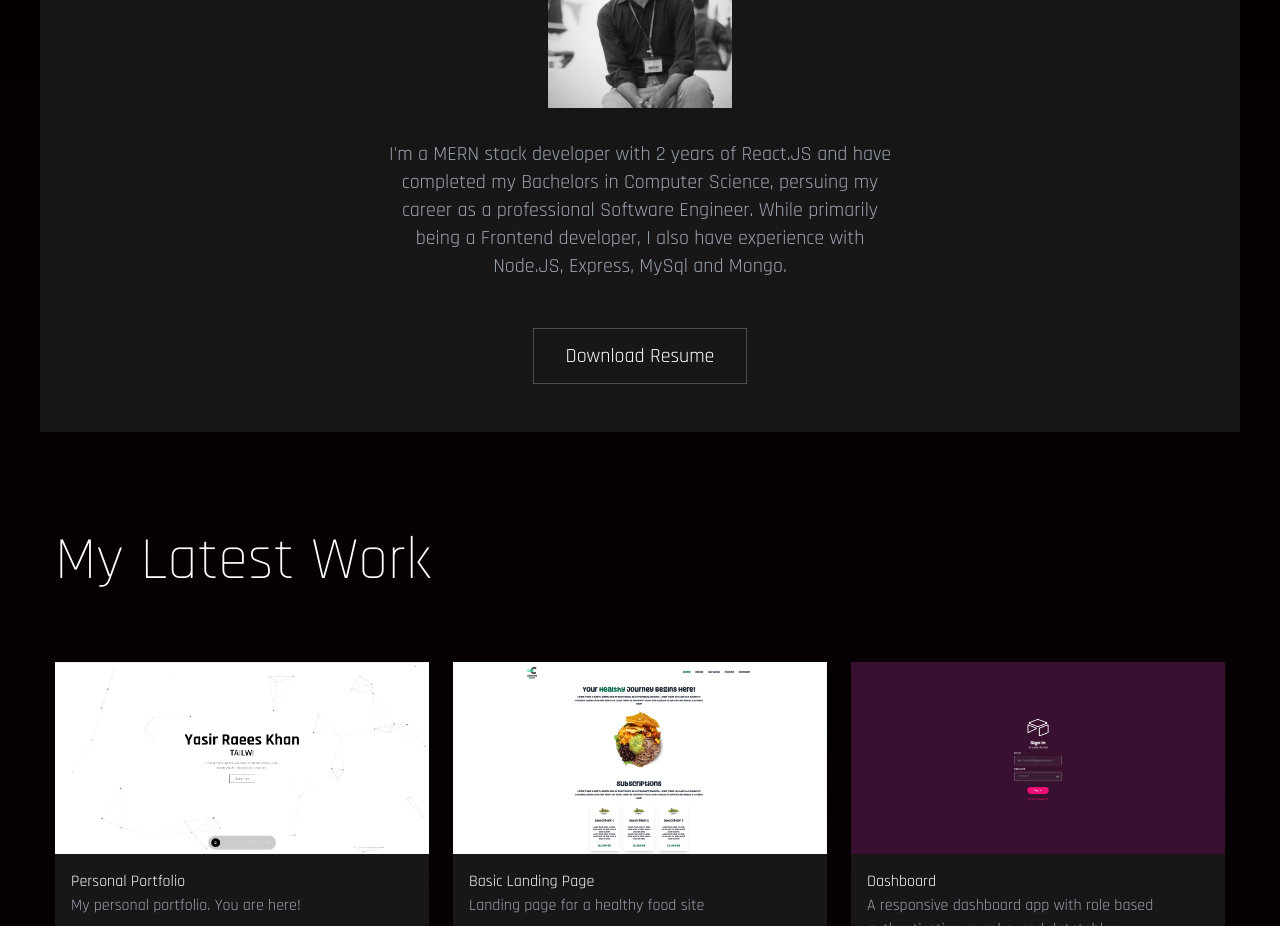
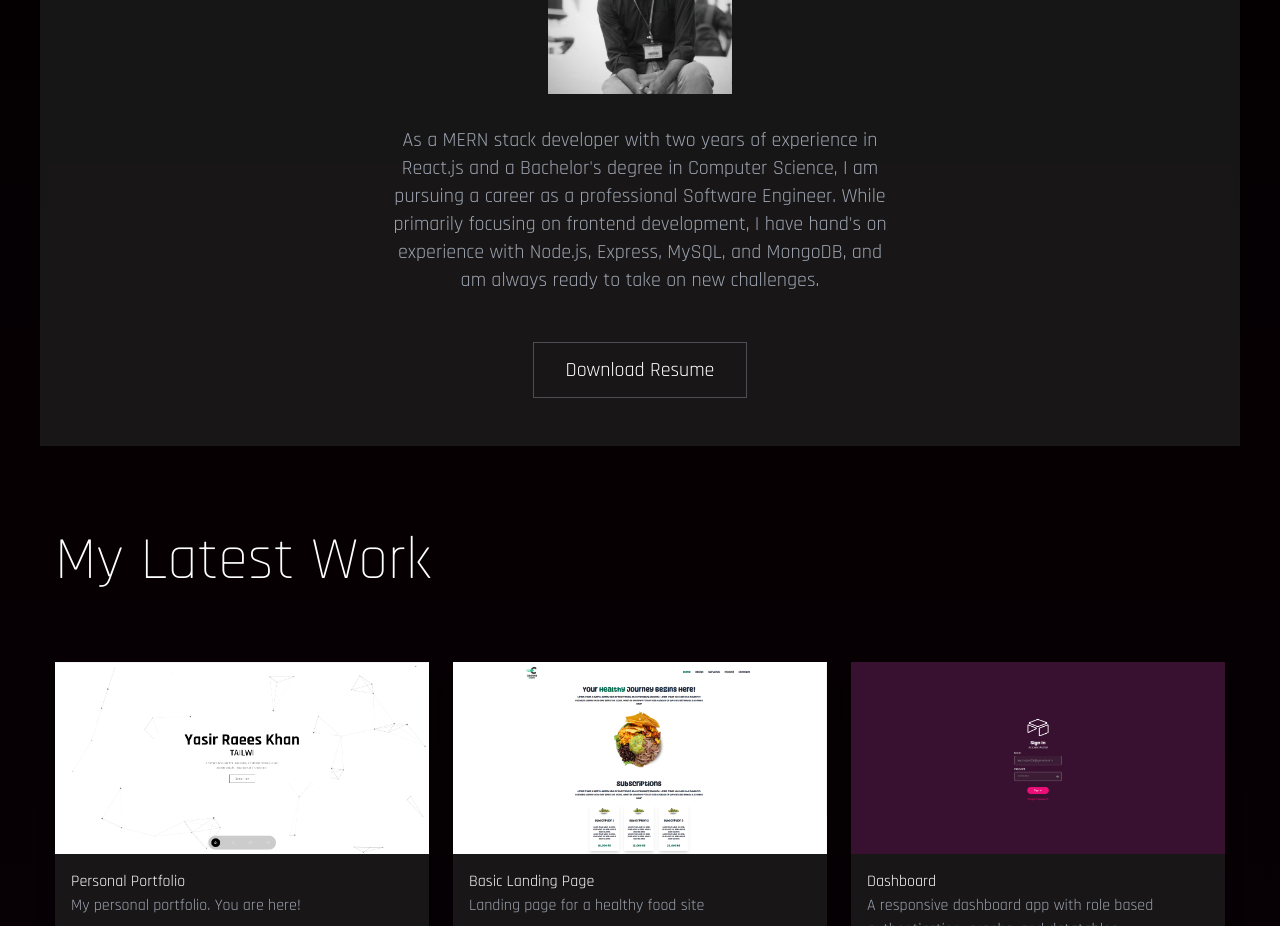
Before and after one commit to Ykhadow/Portfolio, a React (Create React App) app: page / in a window 1280 px wide. Shown: the part 1100-2026 px from the top of the page. Built offline with nearby package versions, Linux system fonts and the light colour scheme; a web font is replaced by a local one.

Commit message:
resume and about desc updated

```diff
--- a/src/components/About.js
+++ b/src/components/About.js
@@ -39,11 +39,12 @@ const About = () => {
           <img className=" w-0 md:w-1/6 " alt="Profile" src={profile} />
 
           <p className="max-w-lg text-xl  text-gray-400 ">
-            I'm a MERN stack developer with 2 years of React.JS and have
-            completed my Bachelors in Computer Science, persuing my career as a
-            professional Software Engineer. While primarily being a Frontend
-            developer, I also have experience with Node.JS, Express, MySql and
-            Mongo.
+            As a MERN stack developer with two years of experience in React.js
+            and a Bachelor's degree in Computer Science, I am pursuing a career
+            as a professional Software Engineer. While primarily focusing on
+            frontend development, I have hand's on experience with Node.js,
+            Express, MySQL, and MongoDB, and am always ready to take on new
+            challenges.
           </p>
 
           <button
```
Also changed, not shown: 1 other file (tests, documents, lock files or other folders).
